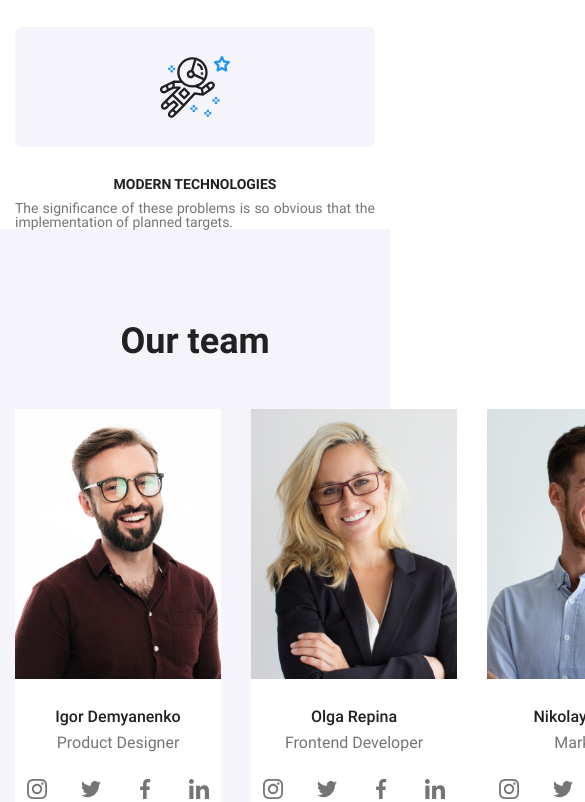
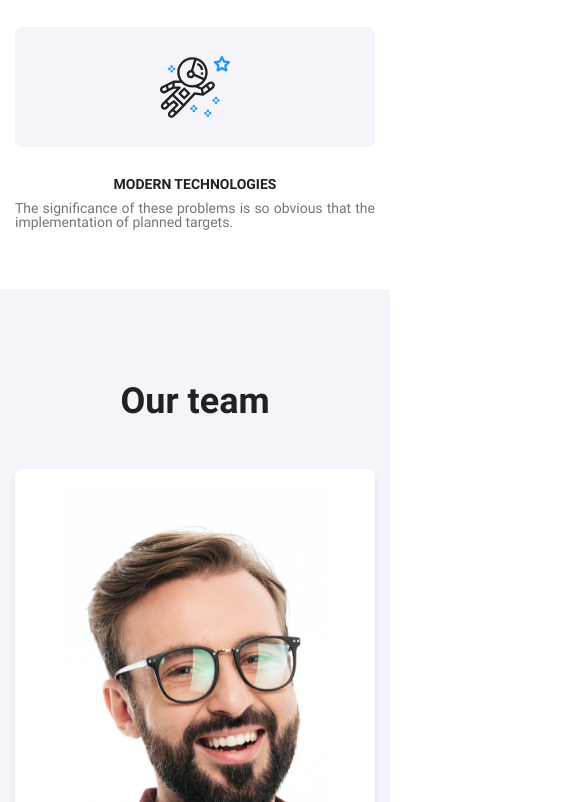
Before and after one commit to dahakayuriy/WebStudio, a plain HTML site: page index.html in a window 390 px wide. Shown: the part 1198-2000 px from the top of the page, 585 px wide, since content can reach past the window. Drawn offline with Linux system fonts and the light colour scheme.

Commit message:
first page adaptive

```diff
--- a/css/style.css
+++ b/css/style.css
@@ -35,6 +35,11 @@
   font-style: normal;
   font-display: swap;
 }
+
+/* html,
+body {
+  overflow-x: hidden;
+} */
 
 body {
   font-family: "Roboto";
@@ -276,18 +281,42 @@ body {
 .team {
   background: #f5f4fa;
   padding: 94px 0;
-  height: 708px;
+}
+
+.team-cards {
+  display: flex;
+  /* flex-wrap: wrap; */
+  justify-content: space-between;
+  gap: 30px;
 }
 
 .team-card-wrapper {
-  max-width: 270px;
-  background: #fff;
-  flex: 1 1 28%;
+  display: flex;
+  flex-direction: column;
+  align-items: center;
+  text-align: center;
 }
 
 .team-card {
-  flex: 1 1 25%;
-  height: 270px;
+  display: flex;
+  flex-direction: column;
+  align-items: center;
+  text-align: center;
+  background-color: #fff;
+  padding: 20px;
+  box-shadow: 0 4px 6px rgba(0, 0, 0, 0.1);
+  border-radius: 8px;
+  max-width: 270px; /* Максимальна ширина картки */
+  width: 100%;
+  margin: 0 auto;
+}
+
+.team-card img {
+  width: 100%;
+  height: auto;
+  max-width: 270px;
+  border-radius: 8px;
+  margin-bottom: 20px;
 }
 
 .team-card-name {
@@ -310,17 +339,21 @@ body {
 
 .team-links-list {
   padding-bottom: 30px;
+  display: flex;
+  justify-content: center;
+  align-items: center;
 }
 
 .team-links-items-link {
-  display: block;
+  display: flex;
+  justify-content: center;
+  align-items: center;
   line-height: 1px;
   width: 44px;
   height: 44px;
-  display: flex;
-  justify-content: center;
-  align-items: center;
   border-radius: 50%;
+  overflow: hidden;
+  background-color: #fff;
 }
 
 .team-links-items-link:hover {
@@ -622,6 +655,7 @@ body {
 
   .about-cards {
     flex-wrap: wrap;
+    padding: 0 0 60px 0;
   }
 
   .about-card {
@@ -631,13 +665,20 @@ body {
   .team-card {
     flex: 1 1 45%;
   }
+
+  .team-cards {
+    display: flex;
+    flex-wrap: wrap;
+    justify-content: space-between;
+  }
 }
 
 /* 768px */
 
 @media (max-width: 768px) {
   .header-menu,
-  .header-menu-right {
+  .header-menu-right,
+  .clients {
     display: none;
   }
 
@@ -682,8 +723,12 @@ body {
   .do {
     display: none;
   }
+
+  .team-cards {
+    justify-content: center;
+    flex-wrap: wrap;
+  }
 }
-
 /* 600px */
 
 @media (max-width: 600px) {
@@ -696,4 +741,56 @@ body {
   .about-card {
     flex: 1 1 100%;
   }
+
+  .container-footer {
+    flex-direction: column;
+    align-items: center;
+  }
+
+  .footer-links {
+    margin-left: 0;
+    margin-top: 20px;
+  }
+
+  .footer-links-title {
+    text-align: center;
+  }
 }
+
+/* 480px */
+
+@media (max-width: 480px) {
+  .team-cards {
+    flex-direction: column;
+    align-items: center;
+  }
+  .team-card {
+    width: 100%;
+    max-width: 450px;
+    margin-bottom: 20px;
+  }
+
+  .team-card img {
+    width: 100%;
+    height: 622px;
+    object-fit: cover;
+  }
+
+  .team-card-wrapper {
+    width: 100%;
+    text-align: center;
+  }
+
+  .footer {
+    padding: 40px 0;
+  }
+
+  .footer-menu {
+    align-items: center;
+    text-align: center;
+  }
+
+  .footer-menu-desc {
+    margin-bottom: 10px;
+  }
+}
```
